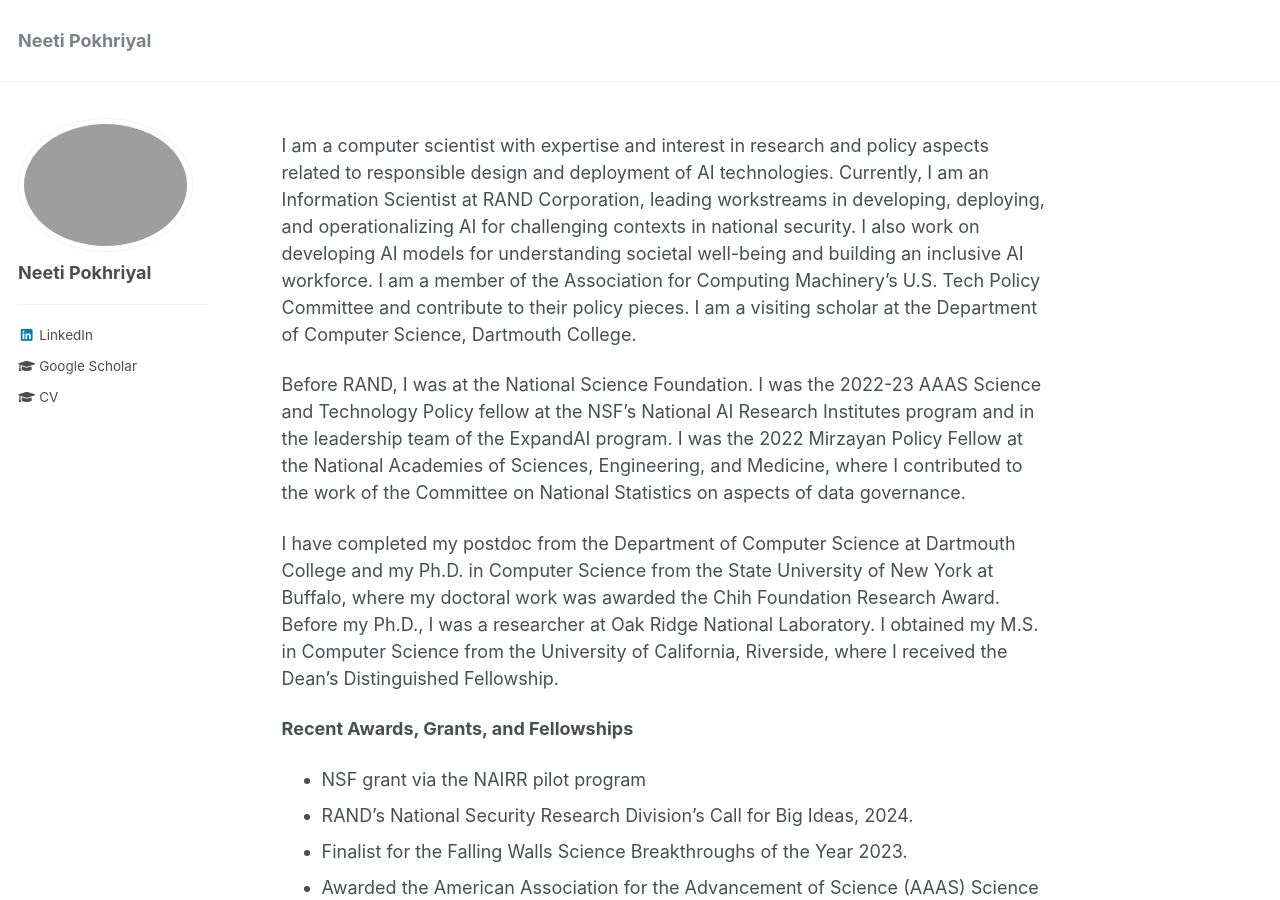
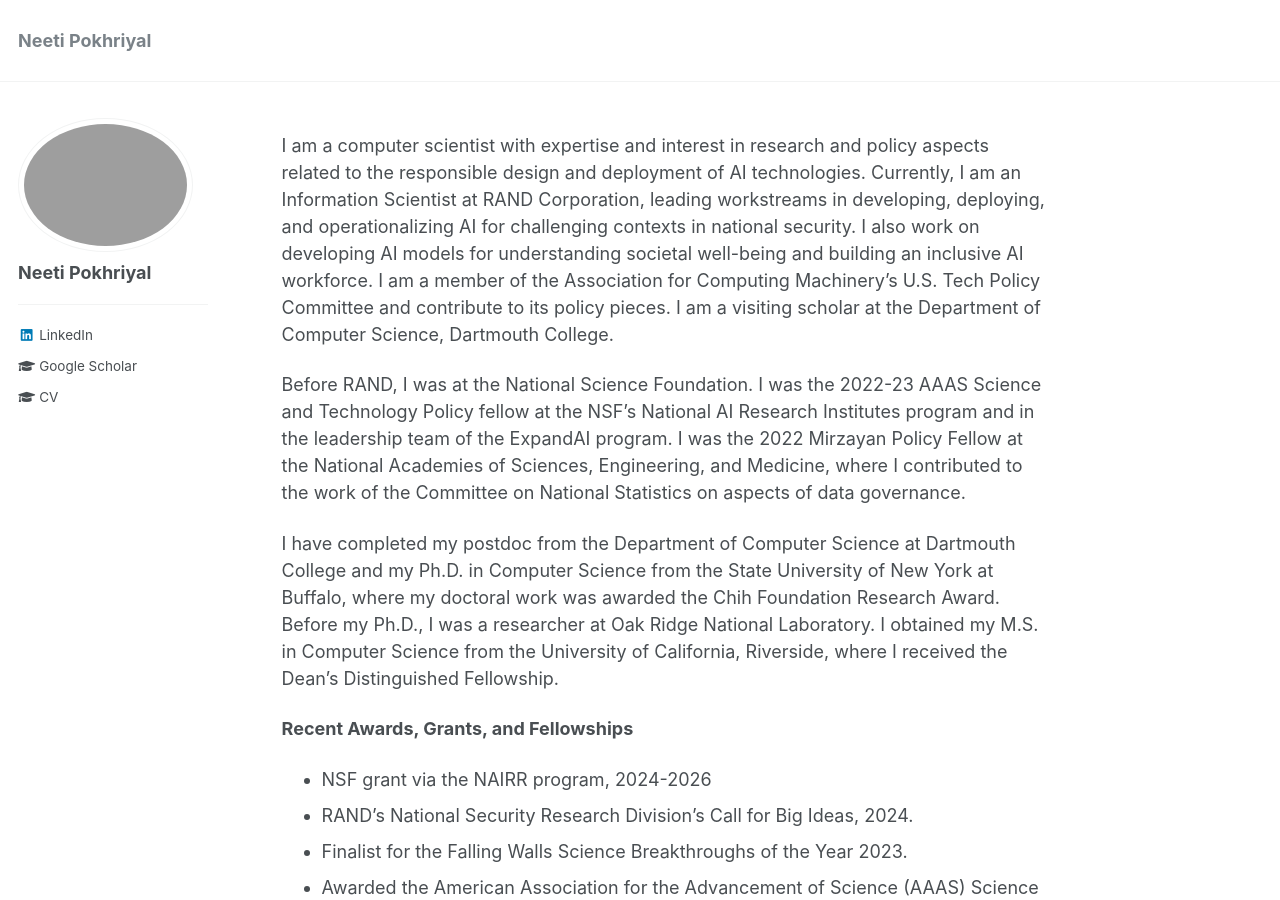
Before and after one commit to neetip/neetip.github.io, a Jekyll site: the page built from _pages/about.md, in a window 1280 px wide and 900 px high. Built offline with Jekyll 4.4.1, drawn with Linux system fonts in a browser that asks for light colours.

Commit message:
Update about.md

```diff
--- a/_pages/about.md
+++ b/_pages/about.md
@@ -7,14 +7,14 @@ redirect_from:
   - /about/
   - /about.html
 ---
-I am a computer scientist with expertise and interest in research and policy aspects related to responsible design and deployment of AI technologies. Currently, I am an Information Scientist at RAND Corporation, leading workstreams in developing, deploying, and operationalizing AI for challenging contexts in national security. I also work on developing AI models for understanding societal well-being and building an inclusive AI workforce. I am a member of the Association for Computing Machinery’s U.S. Tech Policy Committee and contribute to their policy pieces. I am a visiting scholar at the Department of Computer Science, Dartmouth College.
+I am a computer scientist with expertise and interest in research and policy aspects related to the responsible design and deployment of AI technologies. Currently, I am an Information Scientist at RAND Corporation, leading workstreams in developing, deploying, and operationalizing AI for challenging contexts in national security. I also work on developing AI models for understanding societal well-being and building an inclusive AI workforce. I am a member of the Association for Computing Machinery’s U.S. Tech Policy Committee and contribute to its policy pieces. I am a visiting scholar at the Department of Computer Science, Dartmouth College.
 
 Before RAND, I was at the National Science Foundation. I was the 2022-23 AAAS Science and Technology Policy fellow at the NSF’s National AI Research Institutes program and in the leadership team of the ExpandAI program. I was the 2022 Mirzayan Policy Fellow at the National Academies of Sciences, Engineering, and Medicine, where I contributed to the work of the Committee on National Statistics on aspects of data governance.
 
 I have completed my postdoc from the Department of Computer Science at Dartmouth College and my Ph.D. in Computer Science from the State University of New York at Buffalo, where my doctoral work was awarded the Chih Foundation Research Award. Before my Ph.D., I was a researcher at Oak Ridge National Laboratory. I obtained my M.S. in Computer Science from the University of California, Riverside, where I received the Dean’s Distinguished Fellowship.
 
 <b>Recent Awards, Grants, and Fellowships</b>
-* NSF grant via the NAIRR pilot program
+* NSF grant via the NAIRR program, 2024-2026
 * RAND's National Security Research Division’s Call for Big Ideas, 2024.
 * Finalist for the Falling Walls Science Breakthroughs of the Year 2023.
 * Awarded the American Association for the Advancement of Science (AAAS) Science and Technology Policy Fellowship, 2022-23.
```
